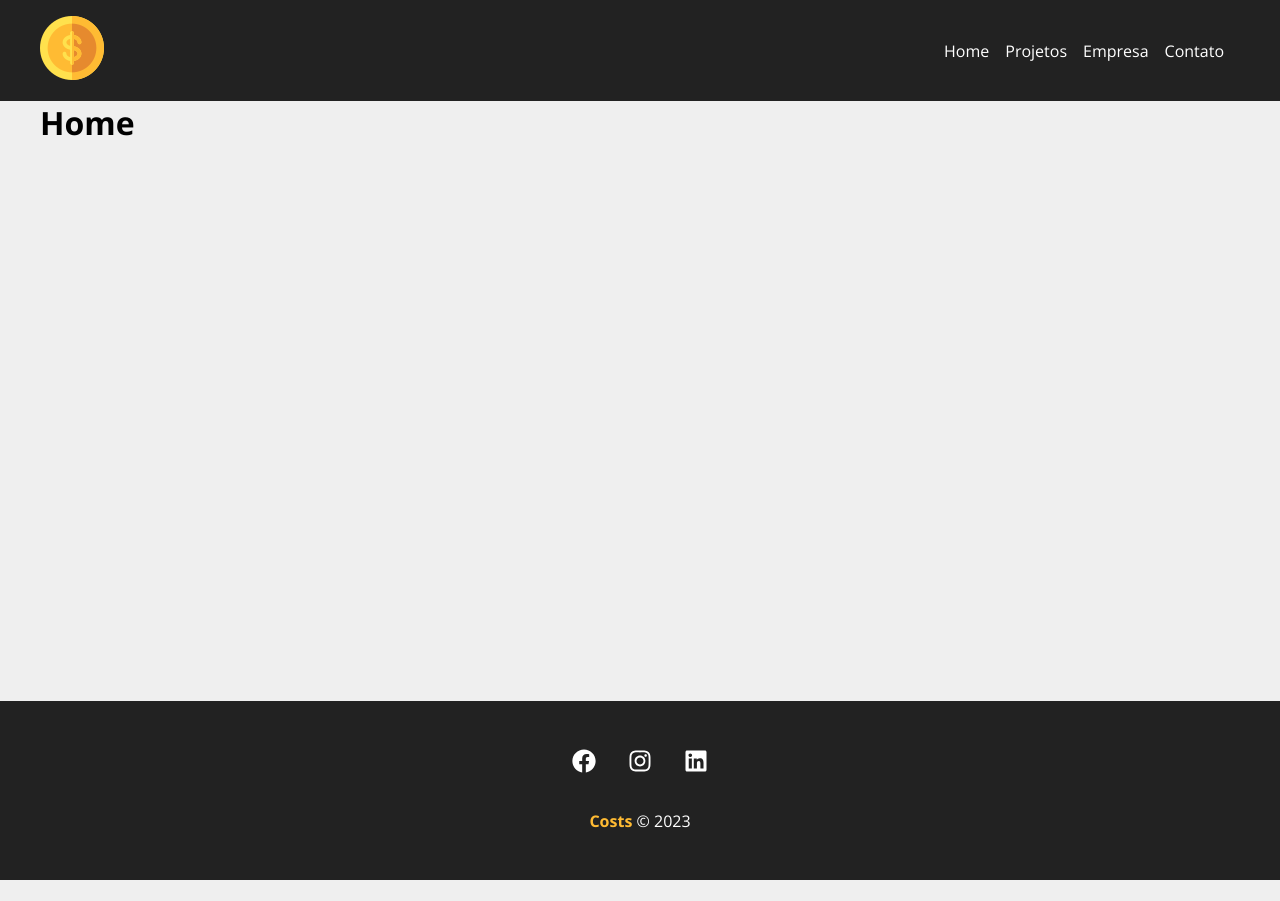
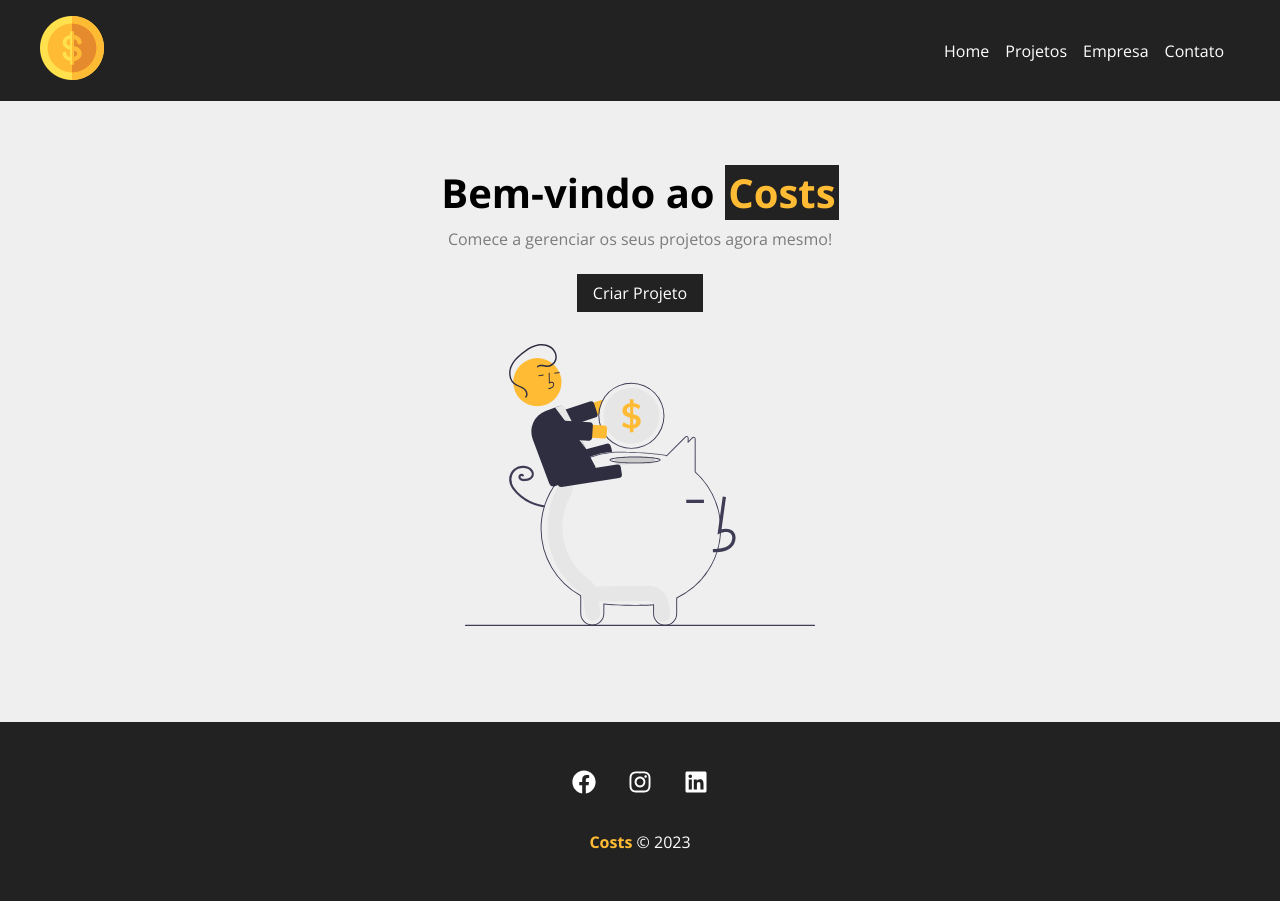
Before and after one commit to WigorCosta21/costs-react, a React (Create React App) app: page / in a window 1280 px wide. Before the commit the page ends 880 px from the top, so only its background shows below. Built offline with nearby package versions, Linux system fonts and the light colour scheme.

Commit message:
Creating Home and LinkButton

```diff
--- /dev/null
+++ b/src/components/layout/LinkButton.jsx
@@ -0,0 +1,10 @@
+import { Link } from 'react-router-dom'
+import styles from './LinkButton.module.css'
+
+const LinkButton = ({ to, text }) => {
+  return (
+    <Link className={styles.btn} to={to}>{text}</Link>
+  )
+}
+
+export default LinkButton
--- /dev/null
+++ b/src/components/layout/LinkButton.module.css
@@ -0,0 +1,11 @@
+.btn {
+  background-color: #222;
+  color: #fff;
+  padding: 0.5rem 1rem;
+  text-decoration: none;
+  transition: .5s;
+}
+
+.btn:hover {
+  color: #ffbb33;
+}
--- a/src/components/pages/Home.jsx
+++ b/src/components/pages/Home.jsx
@@ -1,8 +1,15 @@
+import styles from './Home.module.css'
+import savings from '../../img/savings.svg'
+import LinkButton from '../layout/LinkButton'
+
 const Home = () => {
   return (
-    <>
-      <h1>Home</h1>
-    </>
+    <section className={styles.home_container}>
+      <h1>Bem-vindo ao <span>Costs</span></h1>
+      <p>Comece a gerenciar os seus projetos agora mesmo!</p>
+      <LinkButton to='/newproject' text='Criar Projeto' />
+      <img src={savings} alt="Costs" />
+    </section>
   )
 }
 
--- /dev/null
+++ b/src/components/pages/Home.module.css
@@ -0,0 +1,29 @@
+.home_container {
+  width: 100%;
+  display: flex;
+  flex-direction: column;
+  align-items: center;
+  justify-content: center;
+  padding: 4rem;
+}
+
+.home_container h1 {
+  font-size: 2.5rem;
+  margin-bottom: .5rem;
+}
+
+.home_container h1 span {
+  color: #ffbb33;
+  padding: 0 0.2rem;
+  background-color: #222;
+}
+
+.home_container p {
+  margin-bottom: 1.5rem;
+  color: #7b7b7b;
+}
+
+.home_container img {
+  max-width: 350px;
+  margin: 2rem 0;
+}
--- a/src/routes.js
+++ b/src/routes.js
@@ -1,4 +1,4 @@
-import { BrowserRouter, Routes, Route, Link } from "react-router-dom";
+import { BrowserRouter, Routes, Route } from "react-router-dom";
 
 import Home from "./components/pages/Home"
 import Company from "./components/pages/Company"
```
